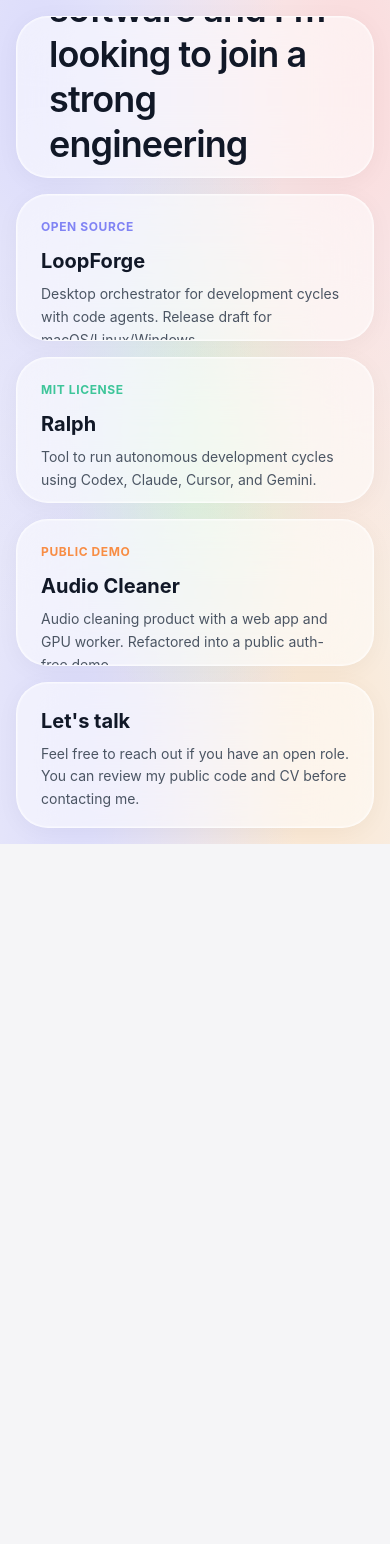
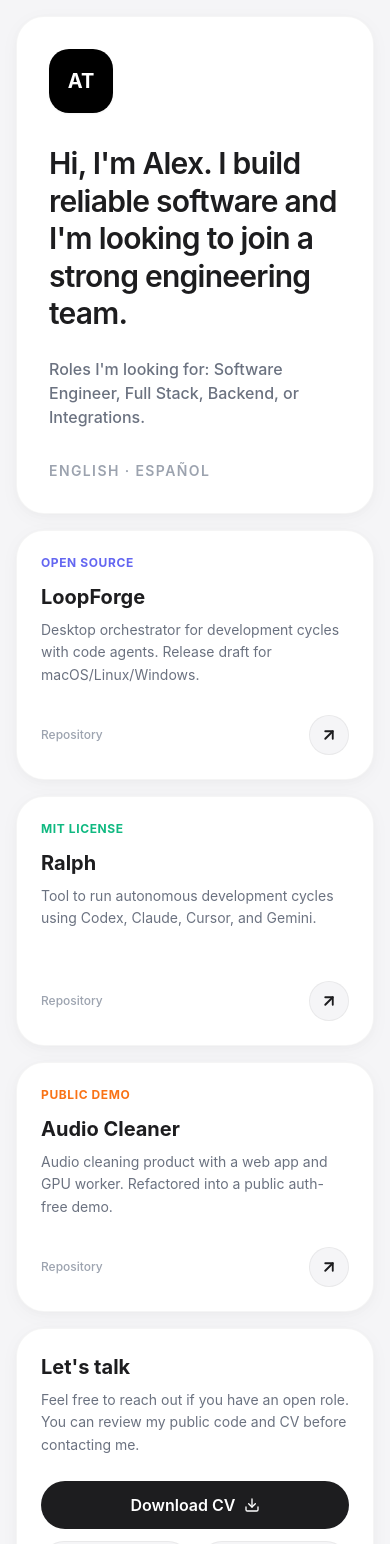
Before and after one commit to taberoajorge/todo-app, a Next.js app: page / in a window 390 px wide. Shown: the top 1544 px of the page. Before the commit the page ends 844 px from the top, so only its background shows below. Built offline with nearby package versions, Linux system fonts and the light colour scheme.

Commit message:
fix(ui): apply strict Apple UI rules for mobile and desktop bento
Commit-Exception: Full redesign to fix mobile scrolling and remove messy glassmorphism blur in favor of pure Apple solid cards.

```diff
--- a/src/app/globals.css
+++ b/src/app/globals.css
@@ -4,56 +4,50 @@
 
 body {
   font-family: -apple-system, BlinkMacSystemFont, "SF Pro Text", "Segoe UI", Roboto, Helvetica, Arial, sans-serif, "Apple Color Emoji", "Segoe UI Emoji", "Segoe UI Symbol";
-  background-color: #f5f5f7;
-  background-image:
-    radial-gradient(at 10% 10%, rgba(200, 200, 255, 0.6) 0px, transparent 50%),
-    radial-gradient(at 90% 10%, rgba(255, 200, 200, 0.6) 0px, transparent 50%),
-    radial-gradient(at 50% 50%, rgba(200, 255, 200, 0.5) 0px, transparent 50%),
-    radial-gradient(at 20% 90%, rgba(200, 200, 255, 0.6) 0px, transparent 50%),
-    radial-gradient(at 80% 90%, rgba(255, 220, 180, 0.6) 0px, transparent 50%);
-  background-attachment: fixed;
+  /* Pure Apple clean background */
+  background-color: #F5F5F7;
   color: #1D1D1F;
-  overflow: hidden; /* No scroll on body! */
 }
 
-/* Glassmorphism Bento Card */
+/* Premium Apple-style Solid Bento Cards */
 .bento-card {
-  background: rgba(255, 255, 255, 0.55);
-  backdrop-filter: blur(30px);
-  -webkit-backdrop-filter: blur(30px);
-  border: 1px solid rgba(255, 255, 255, 0.6);
-  border-radius: 32px;
+  background: #FFFFFF;
+  border-radius: 28px;
+  border: 1px solid rgba(0, 0, 0, 0.04);
   box-shadow:
-    0 4px 24px rgba(0, 0, 0, 0.04),
-    inset 0 0 0 1px rgba(255, 255, 255, 0.3);
+    0 4px 20px rgba(0, 0, 0, 0.03),
+    0 2px 8px rgba(0, 0, 0, 0.02);
   transition: transform 0.3s cubic-bezier(0.16, 1, 0.3, 1), box-shadow 0.3s cubic-bezier(0.16, 1, 0.3, 1);
   overflow: hidden;
 }
 
 .bento-card:hover {
-  transform: scale(1.01);
+  transform: translateY(-2px) scale(1.01);
   box-shadow:
-    0 12px 40px rgba(0, 0, 0, 0.08),
-    inset 0 0 0 1px rgba(255, 255, 255, 0.5);
+    0 12px 32px rgba(0, 0, 0, 0.06),
+    0 4px 12px rgba(0, 0, 0, 0.04);
 }
 
-/* Make inner solid elements slightly translucent so glass feel persists */
+/* Buttons inside the cards */
 .glass-button {
-  background: rgba(255, 255, 255, 0.7);
-  border: 1px solid rgba(255, 255, 255, 0.4);
-  backdrop-filter: blur(10px);
-  -webkit-backdrop-filter: blur(10px);
+  background: #F5F5F7;
+  border: 1px solid rgba(0, 0, 0, 0.05);
+  color: #1D1D1F;
+  border-radius: 9999px; /* Pill shape */
+  transition: background 0.2s, transform 0.2s;
 }
 .glass-button:hover {
-  background: rgba(255, 255, 255, 0.9);
+  background: #EAEAEA;
+  transform: scale(1.02);
 }
 
-/* For dark elements inside glass */
 .glass-dark-button {
-  background: rgba(29, 29, 31, 0.8);
-  backdrop-filter: blur(10px);
-  -webkit-backdrop-filter: blur(10px);
+  background: #1D1D1F;
+  color: #FFFFFF;
+  border-radius: 9999px; /* Pill shape */
+  transition: background 0.2s, transform 0.2s;
 }
 .glass-dark-button:hover {
-  background: rgba(29, 29, 31, 1);
+  background: #000000;
+  transform: scale(1.02);
 }
--- a/src/app/page.tsx
+++ b/src/app/page.tsx
@@ -106,19 +106,19 @@ export default async function HomePage() {
   const t = content[lang];
 
   return (
-    <main className="w-full h-[100dvh] overflow-y-auto overflow-x-hidden p-4 md:p-6 antialiased flex flex-col items-center justify-center">
+    <main className="w-full min-h-screen md:h-screen md:overflow-hidden p-4 md:p-6 antialiased flex flex-col items-center justify-center bg-[#F5F5F7]">
       <div className="w-full max-w-[1400px] h-full flex flex-col justify-center">
-        {/* The Grid: 1 column on mobile, 4 columns 2 rows on desktop */}
-        <div className="grid grid-cols-1 md:grid-cols-4 md:grid-rows-2 gap-4 md:gap-6 h-auto md:h-[calc(100dvh-3rem)] min-h-[600px]">
-          {/* Hero: Spans 2x2 on desktop */}
-          <div className="bento-card col-span-1 md:col-span-2 md:row-span-2 p-8 md:p-12 flex flex-col justify-center relative">
-            <div className="w-16 h-16 bg-white/40 backdrop-blur-md border border-white/50 shadow-sm rounded-2xl flex items-center justify-center text-gray-800 font-bold text-xl mb-8">
+        {/* On mobile: Flex column so it scrolls naturally. On Desktop: Strict 4x2 Grid */}
+        <div className="flex flex-col md:grid md:grid-cols-4 md:grid-rows-2 gap-4 md:gap-6 w-full h-auto md:h-full">
+          {/* Hero */}
+          <div className="bento-card md:col-span-2 md:row-span-2 p-8 md:p-12 flex flex-col justify-center relative min-h-[350px]">
+            <div className="w-16 h-16 bg-black rounded-2xl flex items-center justify-center text-white font-bold text-xl mb-8 shadow-sm">
               AT
             </div>
-            <h1 className="text-4xl md:text-5xl lg:text-6xl font-semibold tracking-tight leading-tight mb-6 text-gray-900">
+            <h1 className="text-3xl md:text-5xl lg:text-6xl font-semibold tracking-tight leading-tight mb-6 text-[#1D1D1F]">
               {t.hero.intent}
             </h1>
-            <p className="text-gray-600 md:text-xl font-medium">{t.hero.roles}</p>
+            <p className="text-gray-500 md:text-xl font-medium">{t.hero.roles}</p>
             <div className="mt-auto pt-8 flex items-center justify-between">
               <span className="text-sm font-semibold text-gray-400 tracking-widest uppercase">
                 {t.footer}
@@ -127,14 +127,14 @@ export default async function HomePage() {
           </div>
 
           {/* Project 1 */}
-          <div className="bento-card col-span-1 md:col-span-1 md:row-span-1 p-6 md:p-8 flex flex-col">
-            <div className="text-xs font-bold tracking-wider uppercase mb-3 text-indigo-500/80">
+          <div className="bento-card md:col-span-1 md:row-span-1 p-6 md:p-8 flex flex-col min-h-[250px]">
+            <div className="text-xs font-bold tracking-wider uppercase mb-3 text-indigo-500">
               {t.work.items[0].type}
             </div>
-            <h3 className="text-xl md:text-2xl font-bold mb-2 text-gray-900">
+            <h3 className="text-xl md:text-2xl font-bold mb-2 text-[#1D1D1F]">
               {t.work.items[0].title}
             </h3>
-            <p className="text-gray-600 mb-4 text-sm leading-relaxed flex-grow">
+            <p className="text-gray-500 mb-4 text-sm leading-relaxed flex-grow">
               {t.work.items[0].description}
             </p>
             <div className="mt-auto flex justify-between items-center">
@@ -152,14 +152,14 @@ export default async function HomePage() {
           </div>
 
           {/* Project 2 */}
-          <div className="bento-card col-span-1 md:col-span-1 md:row-span-1 p-6 md:p-8 flex flex-col">
-            <div className="text-xs font-bold tracking-wider uppercase mb-3 text-emerald-500/80">
+          <div className="bento-card md:col-span-1 md:row-span-1 p-6 md:p-8 flex flex-col min-h-[250px]">
+            <div className="text-xs font-bold tracking-wider uppercase mb-3 text-emerald-500">
               {t.work.items[1].type}
             </div>
-            <h3 className="text-xl md:text-2xl font-bold mb-2 text-gray-900">
+            <h3 className="text-xl md:text-2xl font-bold mb-2 text-[#1D1D1F]">
               {t.work.items[1].title}
             </h3>
-            <p className="text-gray-600 mb-4 text-sm leading-relaxed flex-grow">
+            <p className="text-gray-500 mb-4 text-sm leading-relaxed flex-grow">
               {t.work.items[1].description}
             </p>
             <div className="mt-auto flex justify-between items-center">
@@ -177,14 +177,14 @@ export default async function HomePage() {
           </div>
 
           {/* Project 3 */}
-          <div className="bento-card col-span-1 md:col-span-1 md:row-span-1 p-6 md:p-8 flex flex-col">
-            <div className="text-xs font-bold tracking-wider uppercase mb-3 text-orange-500/80">
+          <div className="bento-card md:col-span-1 md:row-span-1 p-6 md:p-8 flex flex-col min-h-[250px]">
+            <div className="text-xs font-bold tracking-wider uppercase mb-3 text-orange-500">
               {t.work.items[2].type}
             </div>
-            <h3 className="text-xl md:text-2xl font-bold mb-2 text-gray-900">
+            <h3 className="text-xl md:text-2xl font-bold mb-2 text-[#1D1D1F]">
               {t.work.items[2].title}
             </h3>
-            <p className="text-gray-600 mb-4 text-sm leading-relaxed flex-grow">
+            <p className="text-gray-500 mb-4 text-sm leading-relaxed flex-grow">
               {t.work.items[2].description}
             </p>
             <div className="mt-auto flex justify-between items-center">
@@ -202,25 +202,25 @@ export default async function HomePage() {
           </div>
 
           {/* Contact Card */}
-          <div className="bento-card col-span-1 md:col-span-1 md:row-span-1 p-6 md:p-8 flex flex-col justify-between bg-white/20">
+          <div className="bento-card md:col-span-1 md:row-span-1 p-6 md:p-8 flex flex-col justify-between min-h-[250px]">
             <div>
-              <h2 className="text-xl md:text-2xl font-bold mb-2 text-gray-900">
+              <h2 className="text-xl md:text-2xl font-bold mb-2 text-[#1D1D1F]">
                 {t.contact.title}
               </h2>
-              <p className="text-gray-600 text-sm mb-6 leading-relaxed">{t.contact.description}</p>
+              <p className="text-gray-500 text-sm mb-6 leading-relaxed">{t.contact.description}</p>
             </div>
             <div className="flex flex-col gap-2">
               <a
                 href="/alex-taberoa-cv.pdf"
                 download
-                className="glass-dark-button flex items-center justify-center gap-2 text-white py-3 px-4 rounded-2xl text-center font-semibold transition-all"
+                className="glass-dark-button flex items-center justify-center gap-2 py-3 px-4 text-center font-semibold transition-all"
               >
                 {t.cv.action} <Download size={16} />
               </a>
               <div className="grid grid-cols-2 gap-2 mt-1">
                 <a
                   href="mailto:job@taberoa.simplelogin.com"
-                  className="glass-button flex items-center justify-center gap-2 text-gray-800 py-3 rounded-2xl text-center font-medium transition-all"
+                  className="glass-button flex items-center justify-center gap-2 py-3 text-center font-medium transition-all"
                 >
                   <Mail size={16} /> <span className="text-sm">{t.contact.email}</span>
                 </a>
@@ -228,7 +228,7 @@ export default async function HomePage() {
                   href="https://www.linkedin.com/in/taberoajorge"
                   target="_blank"
                   rel="noreferrer"
-                  className="glass-button flex items-center justify-center gap-2 text-gray-800 py-3 rounded-2xl text-center font-medium transition-all"
+                  className="glass-button flex items-center justify-center gap-2 py-3 text-center font-medium transition-all"
                 >
                   <Linkedin size={16} /> <span className="text-sm">{t.contact.linkedin}</span>
                 </a>
```
Also changed, not shown: vercel_output.txt.
